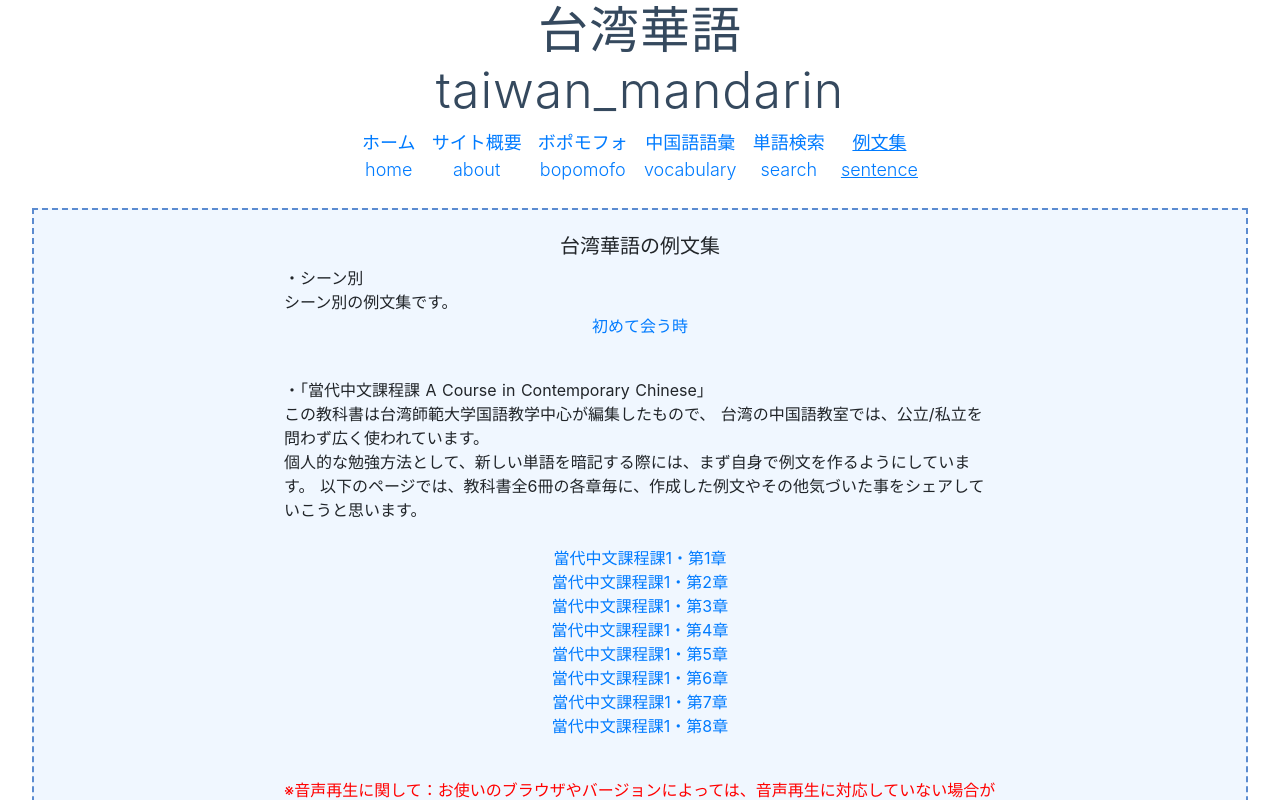
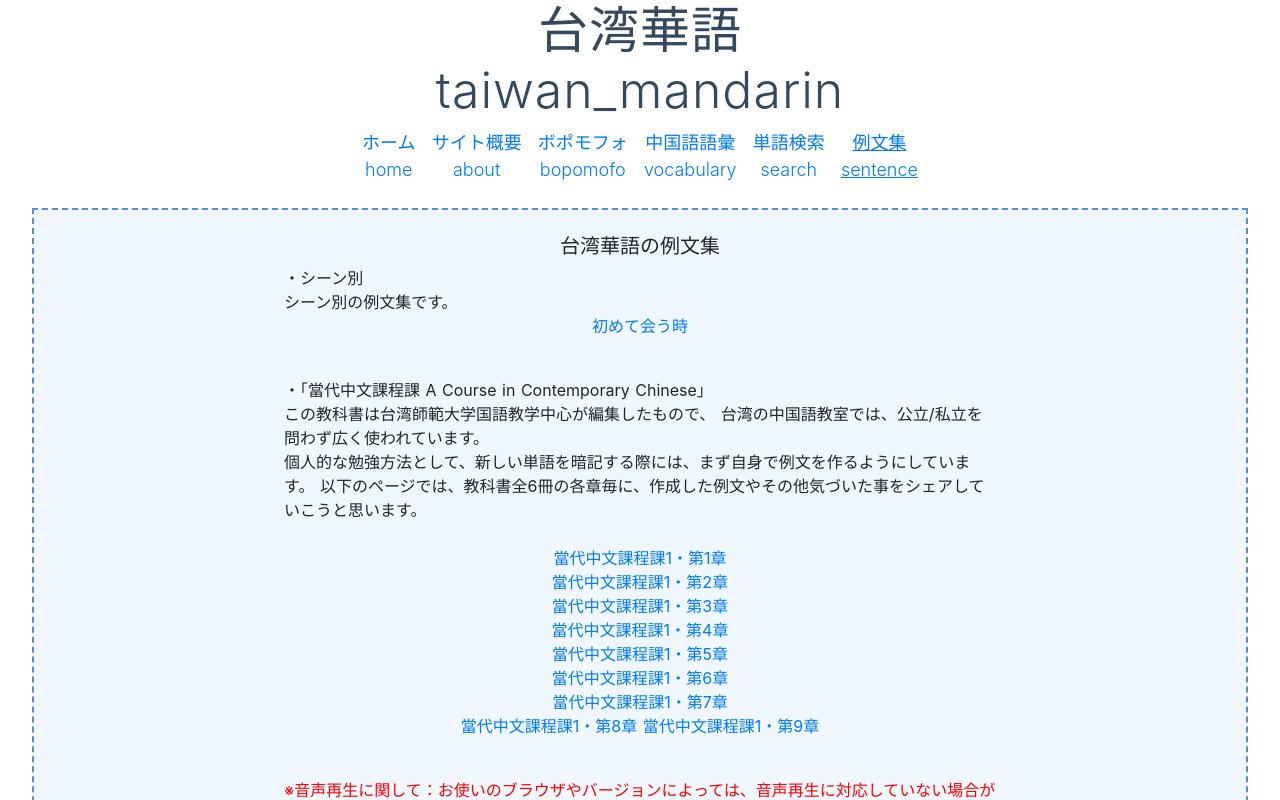
Before and after one commit to MeiIkeda/taiwan-mandarin-learning-web, a Nuxt app: page /sentence in a window 1280 px wide. Shown: the top 800 px of the page. Built offline with nearby package versions, Linux system fonts and the light colour scheme.

Commit message:
Added path for "Lesson9"

```diff
--- a/pages/sentence/index.vue
+++ b/pages/sentence/index.vue
@@ -68,6 +68,9 @@
           <br>
           <nuxt-link :to="{ name: 'sentence-text1-lesson8' }" style="text-align: center">
             當代中文課程課1・第8章
+          </nuxt-link>
+          <nuxt-link :to="{ name: 'sentence-text1-lesson9' }" style="text-align: center">
+            當代中文課程課1・第9章
           </nuxt-link>
         </p>
         <br>
--- a/pages/sentence/text1/lesson9.vue
+++ b/pages/sentence/text1/lesson9.vue
@@ -56,9 +56,9 @@
           ・電視
         </p>
         <SentenceFormat
-          :sentence="'最近看Youtube比受歡迎看電視。'"
-          :bopomofo="'ㄗㄨㄟˋ ㄐㄧㄣˋ ㄎㄢˋ Youtube ㄅㄧˇ ㄕㄡˋ ㄏㄨㄢ ㄧㄥˊ ㄎㄢˋ ㄉㄧㄢˋ ㄕˋ.'"
-          :pinyin="'zui4 jin4 kan4 Youtube bi3 shou4 huan1 ying2 kan4 dian4 shi4.'"
+          :sentence="'最近看Youtube比看電視受歡迎。'"
+          :bopomofo="'ㄗㄨㄟˋ ㄐㄧㄣˋ ㄎㄢˋ Youtube ㄅㄧˇ ㄎㄢˋ ㄉㄧㄢˋ ㄕˋ ㄕㄡˋ ㄏㄨㄢ ㄧㄥˊ.'"
+          :pinyin="'zui4 jin4 kan4 Youtube bi3 kan4 dian4 shi4 shou4 huan1 ying2.'"
           :translation="'最近はテレビを見るよりもYouTubeの方が人気があります。'"
         />
         <br>
@@ -226,7 +226,7 @@
           ・建議
         </p>
         <SentenceFormat
-          :sentence="'如果有人有建議，請舉手。'"
+          :sentence="'如果有人有建議， 請舉手。'"
           :bopomofo="'ㄖㄨˊ ㄍㄨㄛˇ ㄧㄡˇ ㄖㄣˊ ㄧㄡˇ ㄐㄧㄢˋ ㄧˋ， ㄑㄧㄥˇ ㄐㄩˇ ㄕㄡˇ.'"
           :pinyin="'ru2 guo3 you3 ren2 you3 jian4 yi4, qing3 ju3 shou3.'"
           :translation="'提案がある人がいれば、 手を挙げてください。'"
@@ -236,7 +236,7 @@
           ・夜市
         </p>
         <SentenceFormat
-          :sentence="'逛逛夜市的時候，你應該帶零錢。'"
+          :sentence="'逛逛夜市的時候， 你應該帶零錢。'"
           :bopomofo="'ㄍㄨㄤˋ ㄍㄨㄤˋ ㄧㄝˋ ㄕˋ ㄉㄜ˙ ㄕˊ ㄏㄡˋ， ㄋㄧˇ ㄧㄥ ㄍㄞ ㄉㄞˋ ㄌㄧㄥˊ ㄑㄧㄢˊ.'"
           :pinyin="'guang4 guang4 ye4 shi4 de shi2 hou4, ni3 ying1 gai1 dai4 ling2 qian2.'"
           :translation="'夜市に行くときは、 小銭を持って行った方が良いです。'"
```
